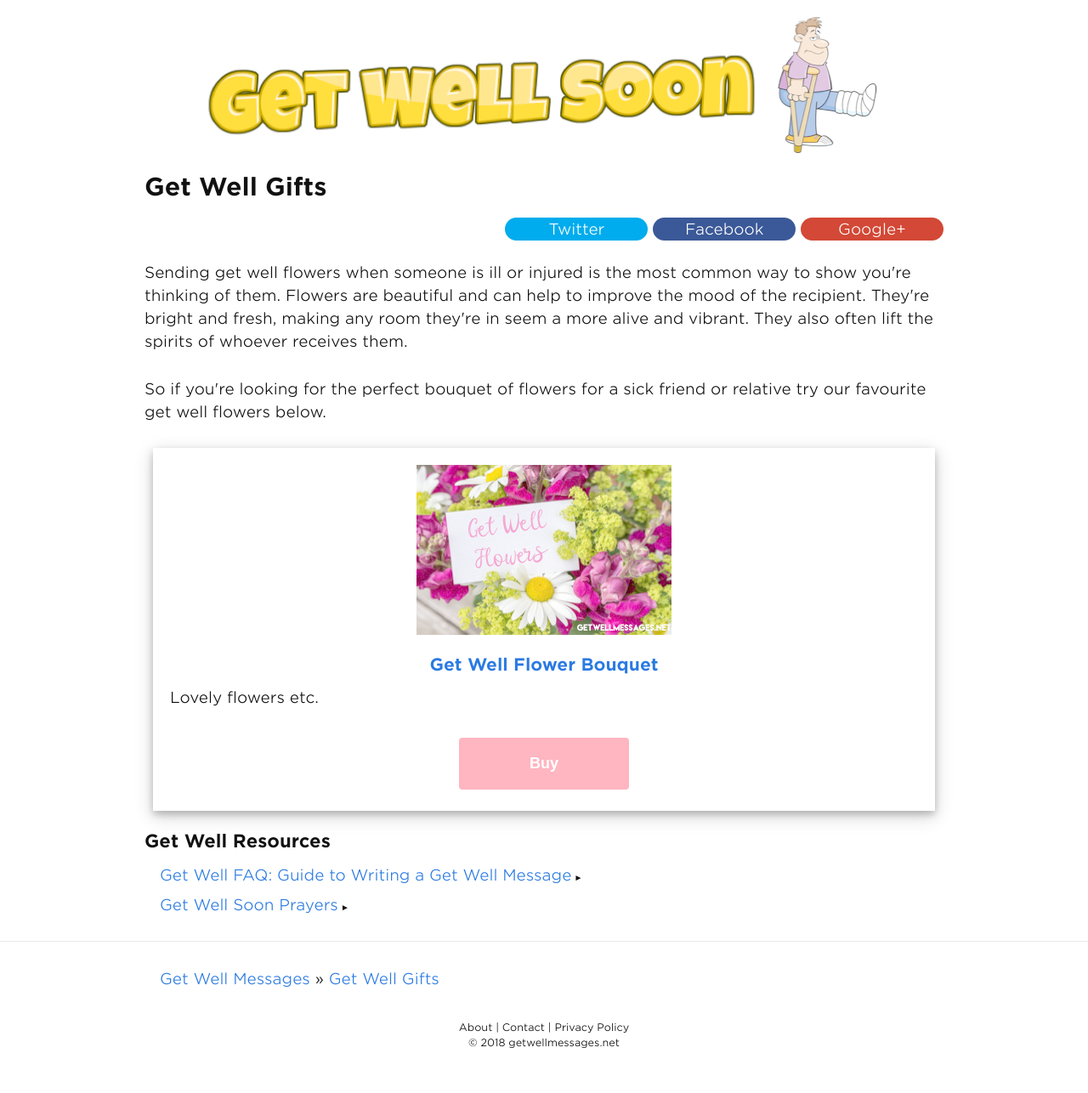
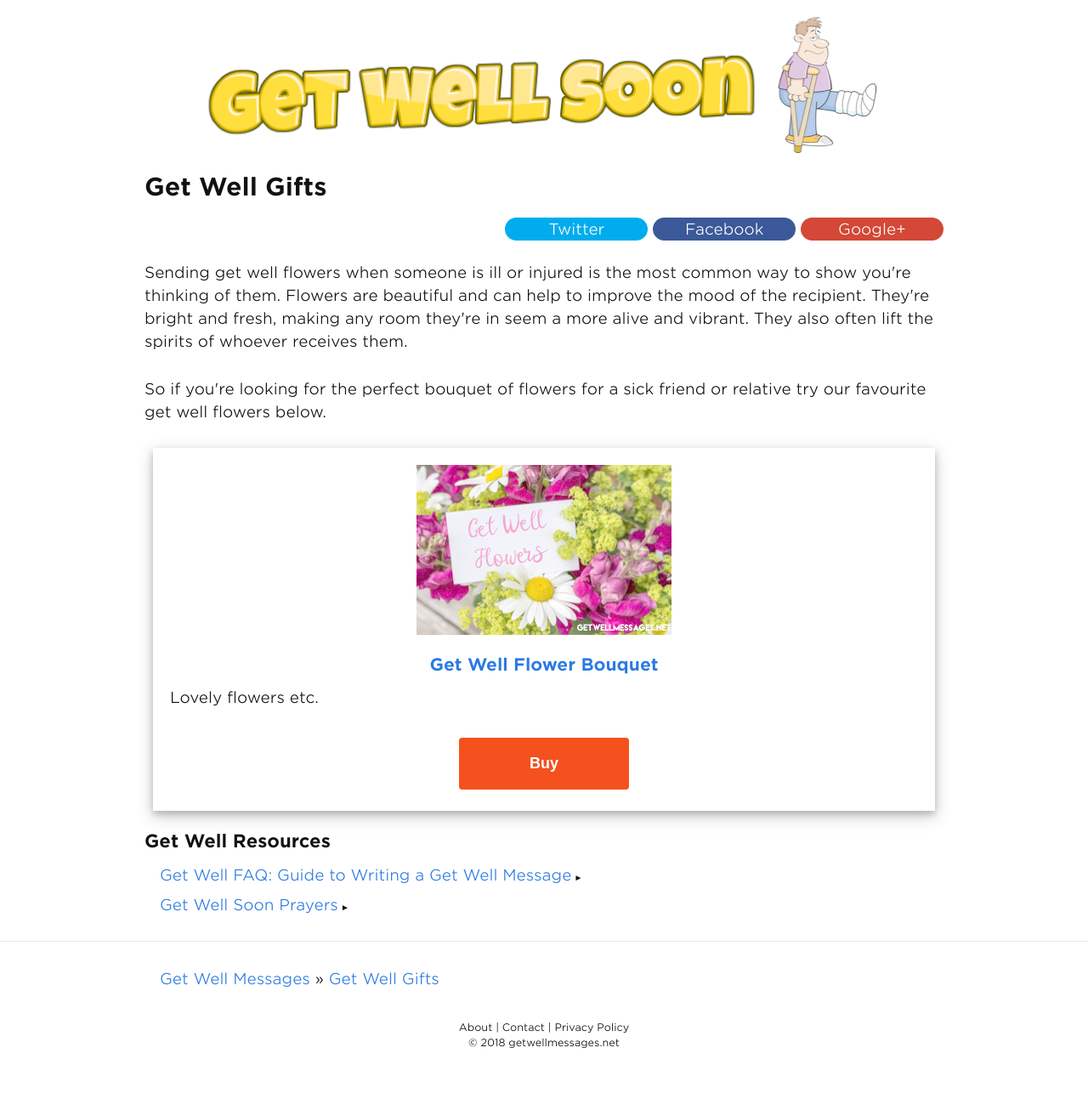
Before and after one commit to andyml123/andyml123.github.io, a Jekyll site: the page built from get-well-gifts.md, in a window 1280 px wide. Shown: the whole page at 85% size. Built offline with Jekyll 4.4.1, drawn with Linux system fonts in a browser that asks for light colours; a script that is not in the unit is left out.

Commit message:
Update _layout.scss

```diff
--- a/_sass/_layout.scss
+++ b/_sass/_layout.scss
@@ -654,7 +654,7 @@ display:block;
 .product-cta-button {
 	display: inline-block;
   border-radius: 4px;
-  background-color: #FFB6C1;
+  background-color: #f4511e;
   border: none;
   color: #FFFFFF;
   text-align: center;
```
